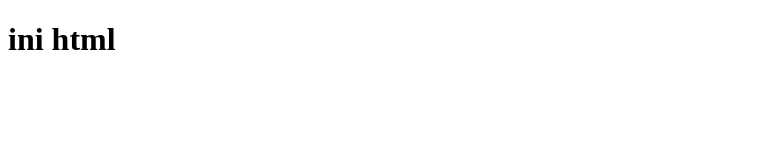
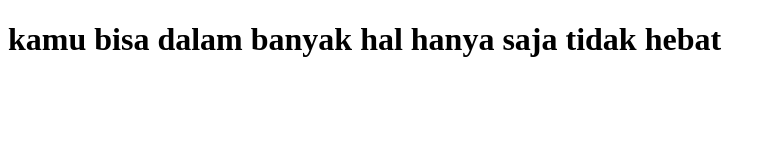
Before and after one commit to sawnedcom/html-test, a plain HTML site: page index.html in a window 1280 px wide. Shown: the whole page, without its empty margins (0-775 px from the left). Drawn offline with Linux system fonts and the light colour scheme.

Commit message:
kata kata mutiara

```diff
--- a/index.html
+++ b/index.html
@@ -6,6 +6,6 @@
     <title>ini html</title>
   </head>
   <body>
-    <h1>ini html</h1>
+    <h1>kamu bisa dalam banyak hal hanya saja tidak hebat</h1>
   </body>
 </html>
```
